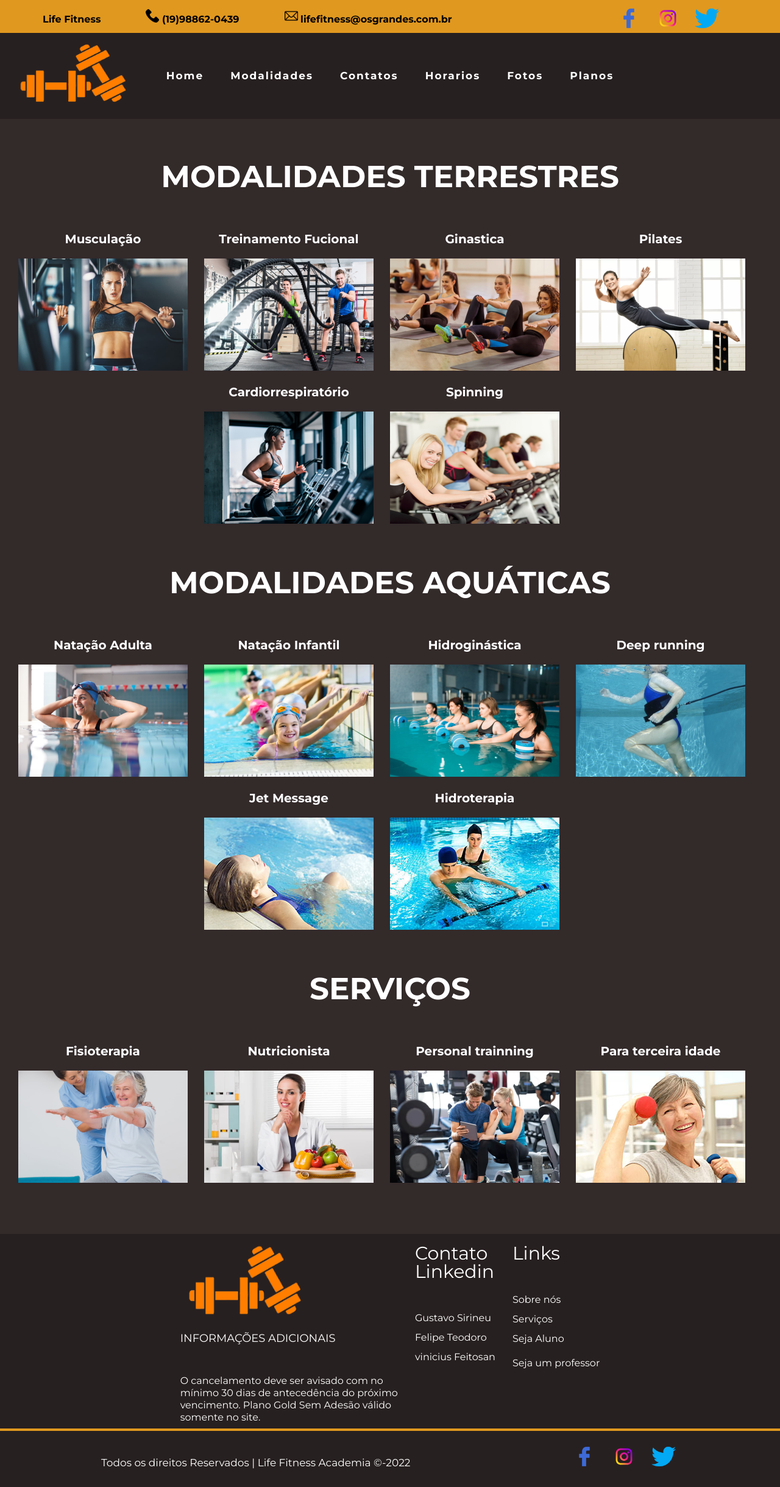
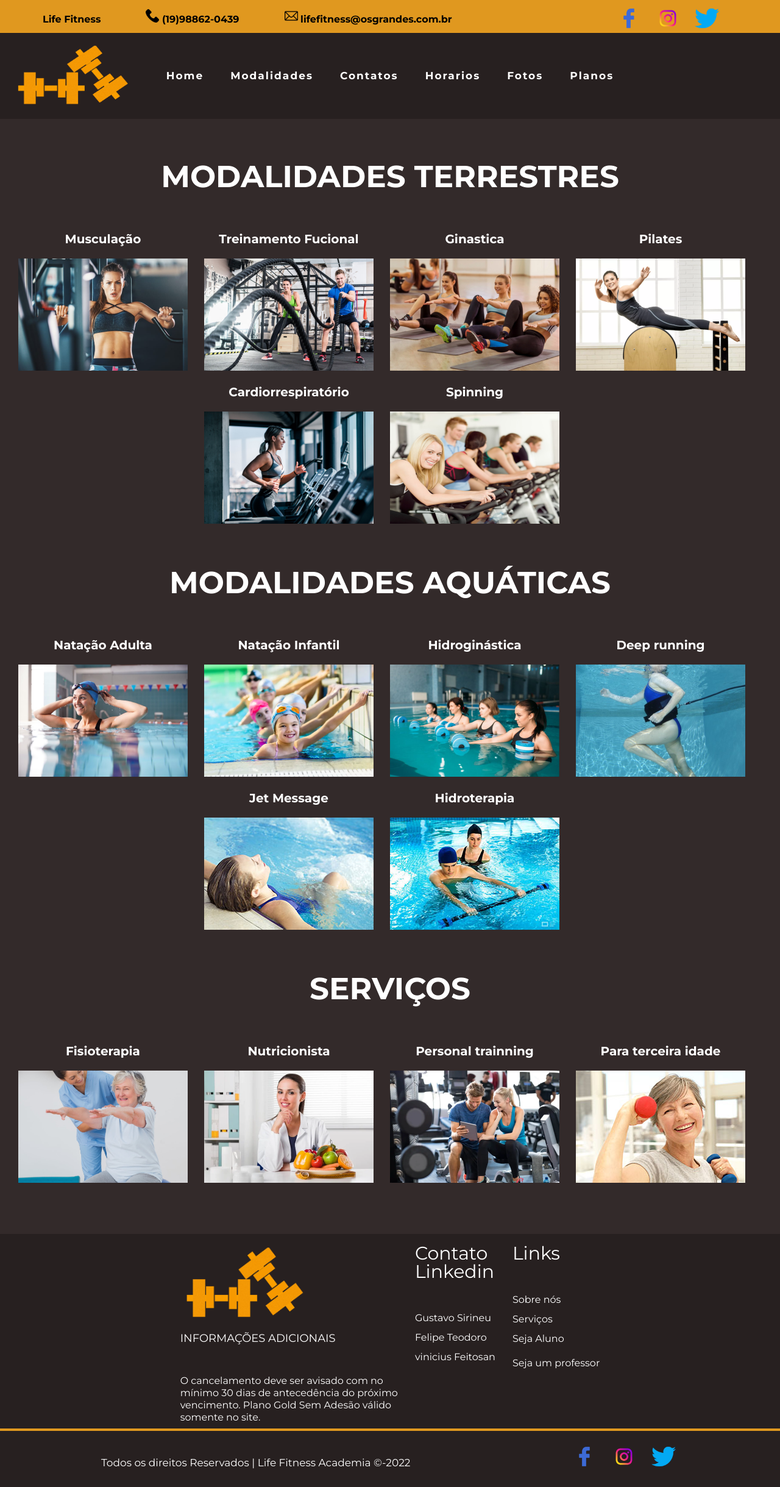
Before and after one commit to Teodoro10/Life-Fitness, a plain HTML site: page modalidades.html in a window 1280 px wide. Shown: the top 2439 px of the page at 61% size. Drawn offline with Linux system fonts and the light colour scheme.

Commit message:
Update modalidades.html

```diff
--- a/modalidades.html
+++ b/modalidades.html
@@ -46,7 +46,7 @@
         </div>
         <div id="principal">
             <header class="hero1">
-                <div><img class="logo" src="img/title.PNG.png" alt=""></div>
+                <div><img class="logo" src="icon/logo.png" alt=""></div>
                 <nav class="hehe">
                     <ul>
                         <li><a href="index.html">Home</a></li>
@@ -136,7 +136,7 @@
     <div class="footer">
         <div class="info-footer">
             <div class="foot1">
-                <img src="img/title.PNG.png" alt="" width="227" height="159">
+                <img src="icon/logo.png" alt="" width="227" height="159">
                 <p class="foot-t1">INFORMAÇÕES ADICIONAIS</p>
                 <div class="texto-footer">
                     <p>O cancelamento deve ser avisado com no<br>mínimo 30 dias de antecedência do próximo<br>vencimento. Plano Gold Sem Adesão válido<br>somente no site.</p>
```
